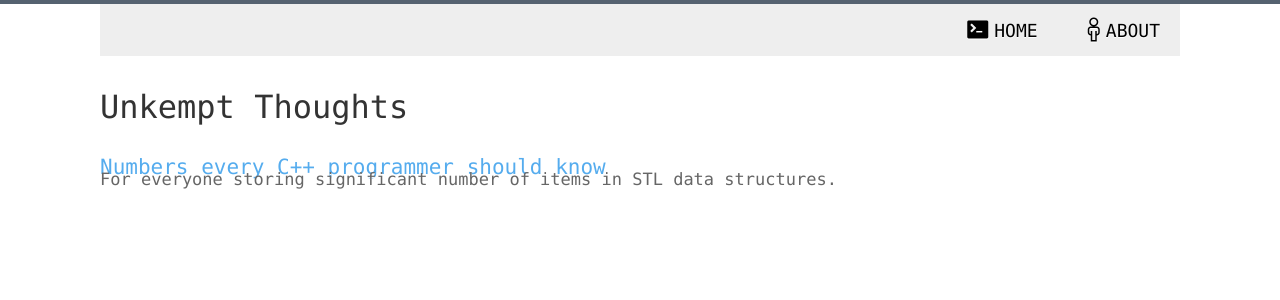
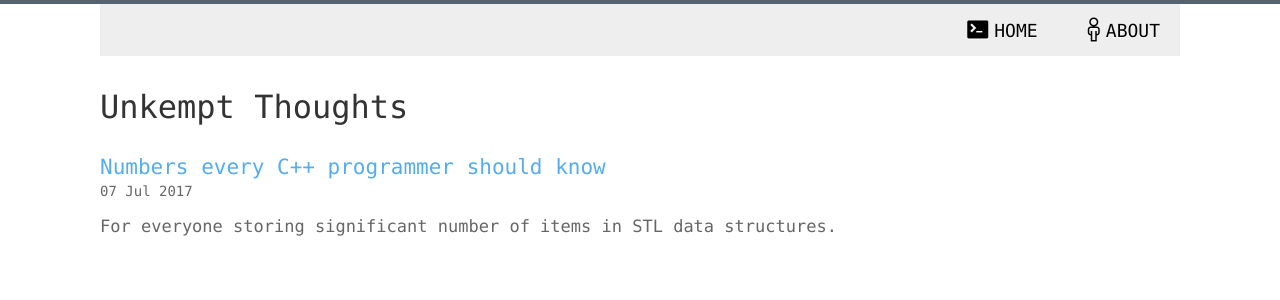
Before and after one commit to dyniusz/dyniusz.github.io, a Jekyll site: the page built from blog/index.html, in a window 1280 px wide. Shown: the top 300 px of the page. Built offline with Jekyll 4.4.1, drawn with Linux system fonts in a browser that asks for light colours.

Commit message:
Update index.html

```diff
--- a/blog/index.html
+++ b/blog/index.html
@@ -10,7 +10,7 @@ title: Unkempt Thoughts
     {% for post in site.posts %}
     <div class="post other link">
       <h2><a href="{{site.url}}{{post.url}}">{{ post.title }}</a></h2>
-      <!-- <p class="post-date">{{ post.date | date_to_string }}</p> -->
+      <p class="post-date">{{ post.date | date_to_string }}</p>
       {{ post.excerpt }}
     </div>
     {% endfor %}
```
